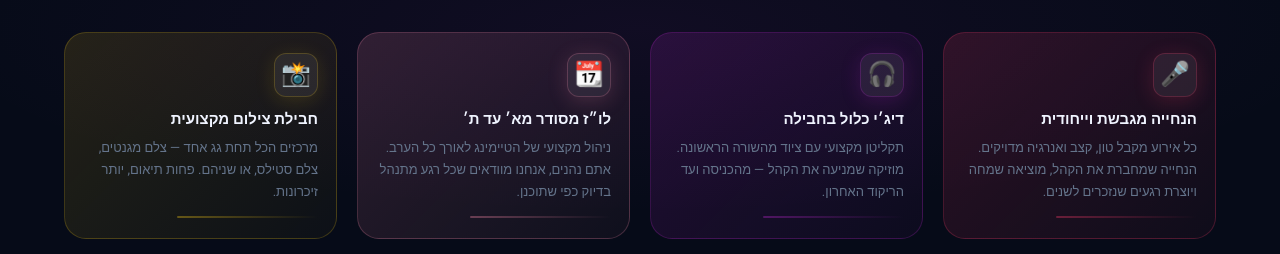
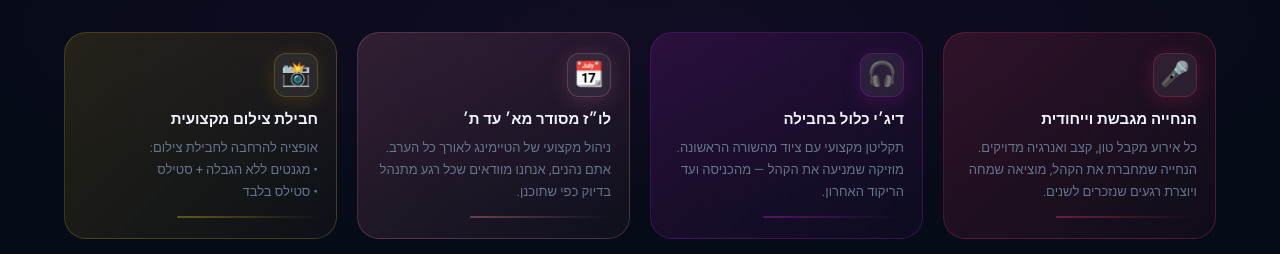
Before and after one commit to tomernado/landing-page-Itay, a React (Vite) app: page / in a window 1280 px wide. Shown: the part 1040-1294 px from the top of the page. Built offline with nearby package versions, Linux system fonts and the light colour scheme.

Commit message:
update photo package card text with options list

```diff
--- a/src/components/Features.jsx
+++ b/src/components/Features.jsx
@@ -31,7 +31,7 @@ const FEATURES = [
   {
     icon: '📸',
     title: 'חבילת צילום מקצועית',
-    desc: 'מרכזים הכל תחת גג אחד — צלם מגנטים, צלם סטילס, או שניהם. פחות תיאום, יותר זיכרונות.',
+    desc: 'אופציה להרחבה לחבילת צילום:\n• מגנטים ללא הגבלה + סטילס\n• סטילס בלבד',
     color: '#facc15',
     glow: 'rgba(250,204,21,.14)',
     gradient: 'linear-gradient(135deg, rgba(250,204,21,.12), rgba(250,204,21,.03))',
@@ -139,7 +139,7 @@ export default function Features() {
 
               {/* Description */}
               <p
-                style={{ fontSize: '13px', color: '#64748b', lineHeight: 1.7 }}
+                style={{ fontSize: '13px', color: '#64748b', lineHeight: 1.7, whiteSpace: 'pre-line' }}
               >
                 {f.desc}
               </p>
```
